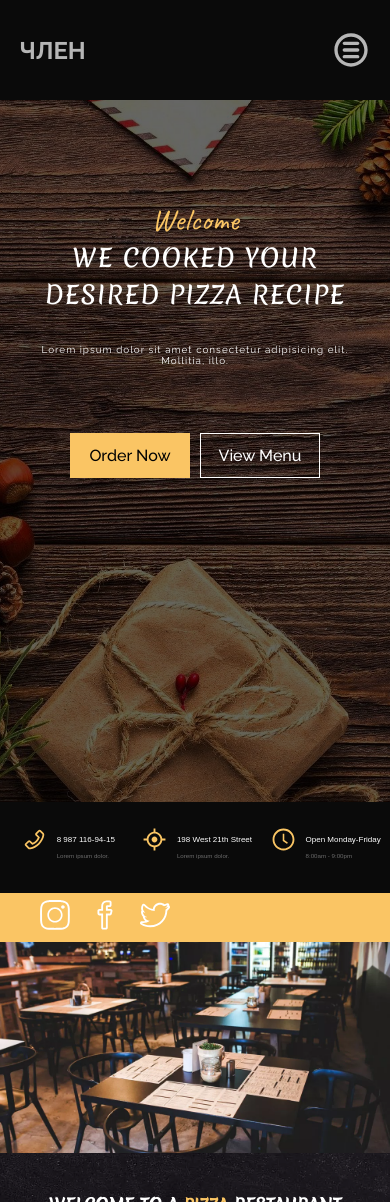
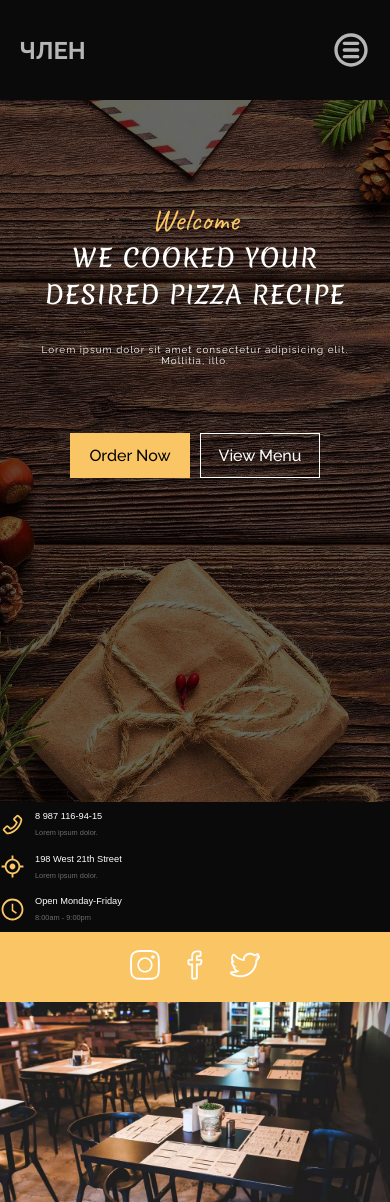
Before and after one commit to Leonid-poc/MakeHub, a React (Create React App) app in the folder client/: page / in a window 390 px wide. Shown: the top 1202 px of the page. Built offline with nearby package versions, Linux system fonts and the light colour scheme; a web font is replaced by a local one.

Commit message:
info page upgrade

```diff
--- a/client/src/css/Info.css
+++ b/client/src/css/Info.css
@@ -41,6 +41,10 @@
 
 .container_logo{
     height: 100%;
+    display: flex;
+    justify-content: center;
+    align-items: center;
+    text-align: center;
 }
 
 .container_info{
@@ -90,6 +94,10 @@
     .right_content{
         width: 100%;
         height: 35%;
+        display: flex;
+        justify-content: center;
+        flex-direction: row;
+        padding: 0;
     }
    .content a, p{
         font-size: calc(var(--index)*0.9);
@@ -112,10 +120,28 @@
 }
 
 @media(max-width: 440px) {
+    .info{
+        height: 200px;
+    }
+    .container{
+        width: 100%;
+        justify-content: flex-start;
+        align-items: flex-start;
+    }
     .content a, p{
-        font-size: calc(var(--index)*0.65);
+        font-size: calc(var(--index)*0.75);
     }
     .container_info span{
-        font-size: calc(var(--index)*0.5);
+        font-size: calc(var(--index)*0.6);
+    }
+    .left_content{
+        flex-direction: column;
+        justify-content: space-evenly;
+    }
+    .container_logo{
+        display: flex;
+        justify-content: center;
+        align-items: center;
+        text-align: center;
     }
 }
```
